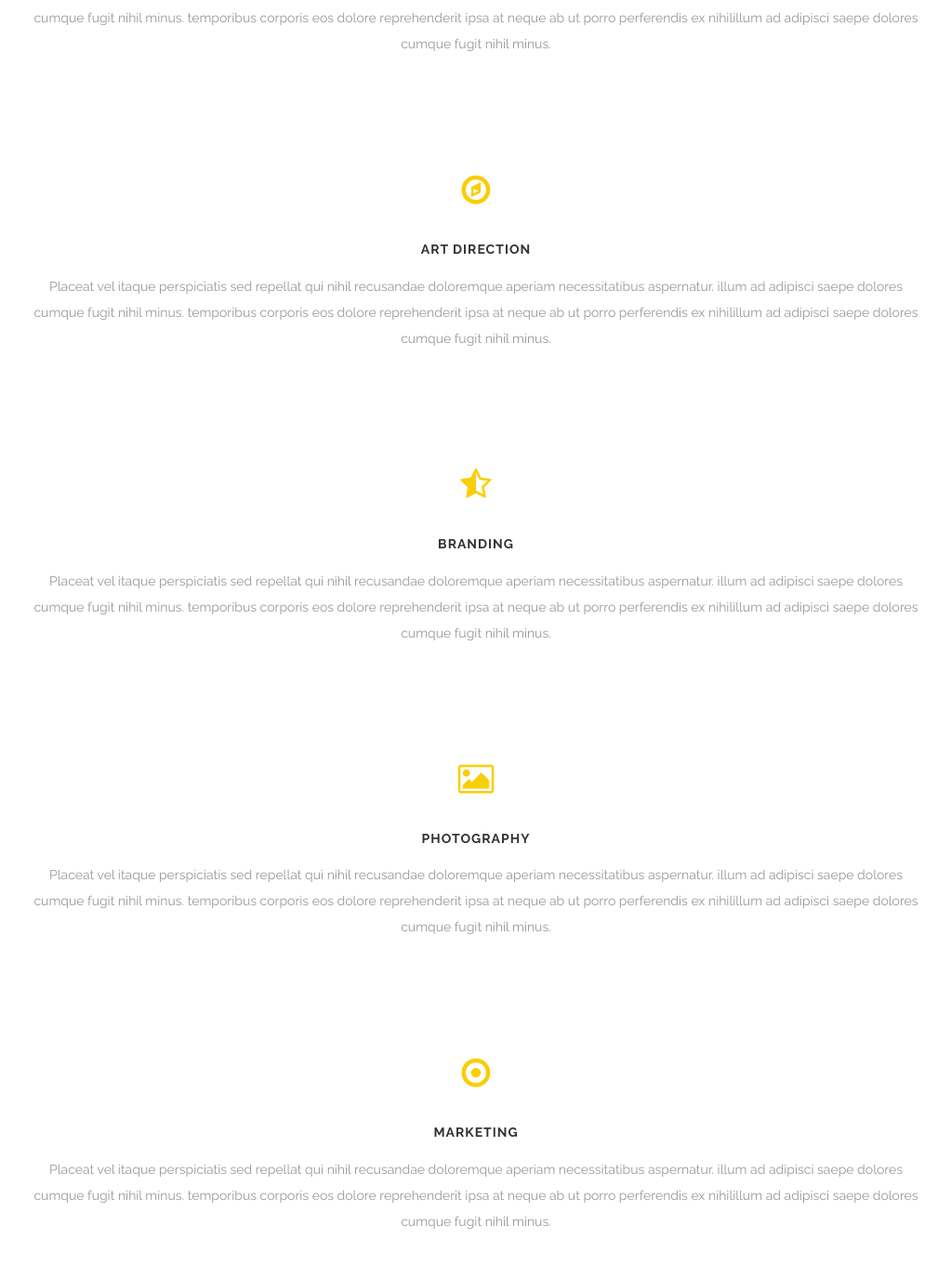
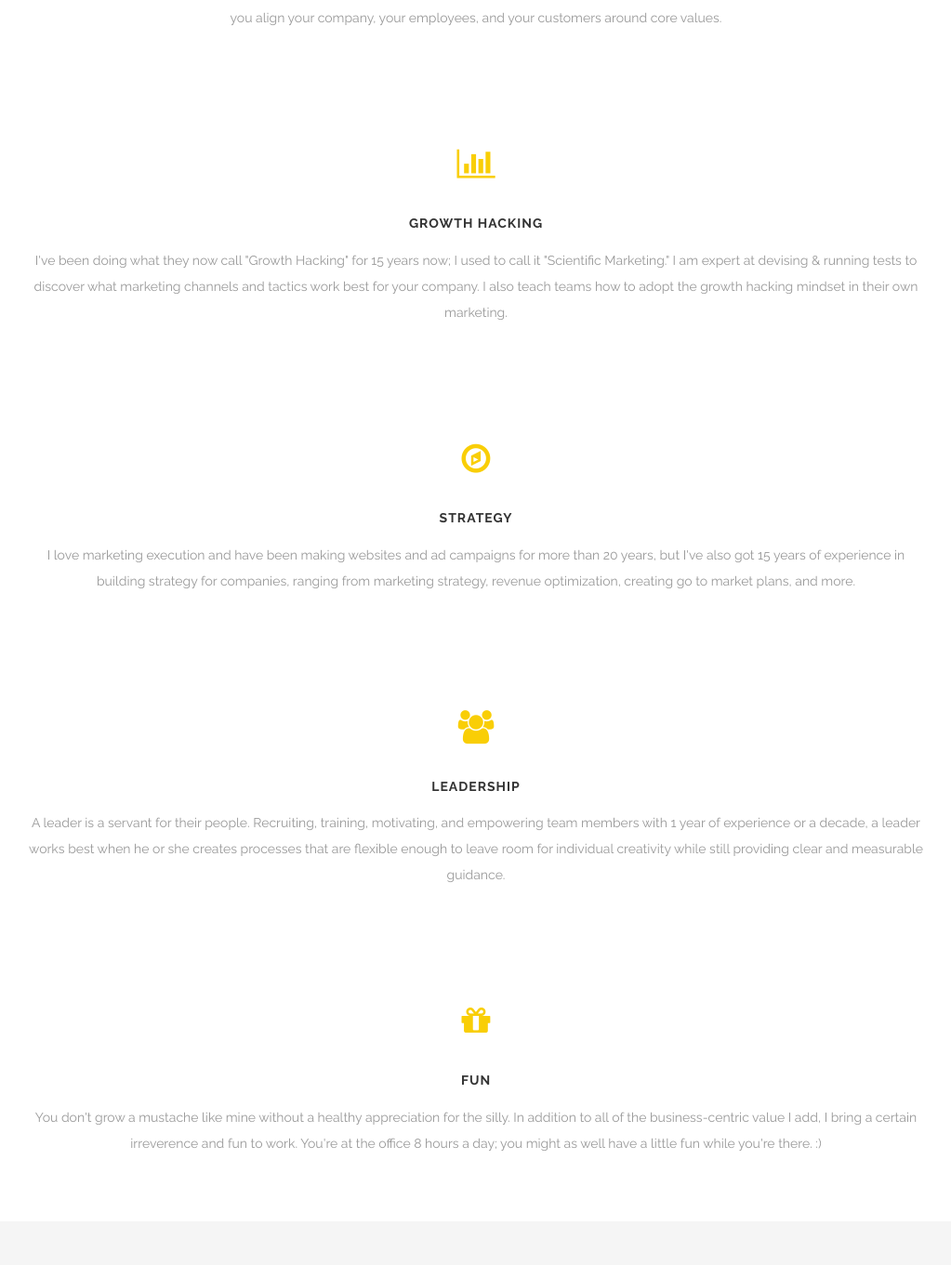
Before and after one commit to TheEnigmaticT/wayout_playground, a Jekyll site: the page built from index.html, in a window 1280 px wide and 1400 px high, scrolled down 1425 px. Shown: the top 1361 px of the window at 93% size, without its empty margins (128-1151 px from the left). Built offline with Jekyll 4.4.1, drawn with Linux system fonts in a browser that asks for light colours; some of the changed text lies outside the part shown.

Commit message:
trying out elbe theme

```diff
--- a/_includes/header.html
+++ b/_includes/header.html
@@ -5,7 +5,7 @@
       <li class='name'>
         <h1>
           <a href="{{site.url}}/index.html">
-            <img alt="" src="{{site.url}}/images/logo-bordered.png" />
+            <img alt="" src="{{site.url}}/images/ChiefMustacheOfficer_Logo_Horizontal_small.png" />
           </a>
         </h1>
       </li>
--- a/index.html
+++ b/index.html
@@ -16,26 +16,26 @@ slides:
           class: boxed
 
 boxes:
-  - icon_class: fa fa-trophy
-    title: Design
-    text:
-      Placeat vel itaque perspiciatis sed repellat qui nihil recusandae doloremque aperiam necessitatibus aspernatur. illum ad adipisci saepe dolores cumque fugit nihil minus. temporibus corporis eos dolore reprehenderit ipsa at neque ab ut porro perferendis ex nihilillum ad adipisci saepe dolores cumque fugit nihil minus.
-  - icon_class: fa fa-compass
-    title: Art direction
-    text:
-      Placeat vel itaque perspiciatis sed repellat qui nihil recusandae doloremque aperiam necessitatibus aspernatur. illum ad adipisci saepe dolores cumque fugit nihil minus. temporibus corporis eos dolore reprehenderit ipsa at neque ab ut porro perferendis ex nihilillum ad adipisci saepe dolores cumque fugit nihil minus.
-  - icon_class: fa fa-star-half-empty
+  - icon_class: fa fa-magic
     title: Branding
     text:
-      Placeat vel itaque perspiciatis sed repellat qui nihil recusandae doloremque aperiam necessitatibus aspernatur. illum ad adipisci saepe dolores cumque fugit nihil minus. temporibus corporis eos dolore reprehenderit ipsa at neque ab ut porro perferendis ex nihilillum ad adipisci saepe dolores cumque fugit nihil minus.
-  - icon_class: fa fa-image
-    title: Photography
+      Branding is a lot more than a logo or a color scheme. Brand answers the fundamental question of why you're in business, and nailing branding helps you align your company, your employees, and your customers around core values.
+  - icon_class: fa fa-bar-chart-o
+    title: Growth Hacking
     text:
-      Placeat vel itaque perspiciatis sed repellat qui nihil recusandae doloremque aperiam necessitatibus aspernatur. illum ad adipisci saepe dolores cumque fugit nihil minus. temporibus corporis eos dolore reprehenderit ipsa at neque ab ut porro perferendis ex nihilillum ad adipisci saepe dolores cumque fugit nihil minus.
-  - icon_class: fa fa-dot-circle-o
-    title: Marketing
+      I've been doing what they now call "Growth Hacking" for 15 years now; I used to call it "Scientific Marketing." I am expert at devising &amp; running tests to discover what marketing channels and tactics work best for your company. I also teach teams how to adopt the growth hacking mindset in their own marketing.
+  - icon_class: fa fa-compass
+    title: Strategy
     text:
-      Placeat vel itaque perspiciatis sed repellat qui nihil recusandae doloremque aperiam necessitatibus aspernatur. illum ad adipisci saepe dolores cumque fugit nihil minus. temporibus corporis eos dolore reprehenderit ipsa at neque ab ut porro perferendis ex nihilillum ad adipisci saepe dolores cumque fugit nihil minus.
+      I love marketing execution and have been making websites and ad campaigns for more than 20 years, but I've also got 15 years of experience in building strategy for companies, ranging from marketing strategy, revenue optimization, creating go to market plans, and more.
+  - icon_class: fa fa-users
+    title: Leadership
+    text:
+      A leader is a servant for their people. Recruiting, training, motivating, and empowering team members with 1 year of experience or a decade, a leader works best when he or she creates processes that are flexible enough to leave room for individual creativity while still providing clear and measurable guidance.
+  - icon_class: fa fa-gift
+    title: Fun
+    text:
+      You don't grow a mustache like mine without a healthy appreciation for the silly. In addition to all of the business-centric value I add, I bring a certain irreverence and fun to work. You're at the office 8 hours a day; you might as well have a little fun while you're there. :)
 milestones:
   - from: 0
     to: 69
@@ -51,15 +51,15 @@ milestones:
     title: Articles Published
 
 testimonials:
-  - text: "Reprehenderit eos et non et ut eum reprehenderit quis sequi quia vel repellendus id. Velit quit blanditiis dolor quam error eos dolores sequi eaque rerum est. Velit quit blanditiis dolor quam error eos dolores sequi eaque rerum est."
-    author: David White
-    position: Designer at Huglab
-  - text: "Lorem ipsum dolor sit amet, consectetuer adipiscing elit, sed diam nonummy nibh euismod tincidunt ut laoreet dolore magna aliquam erat volutpat consectetuer sit amet magna adipiscing."
-    author: David White
-    position: Designer at Huglab
-  - text: "Reprehenderit eos et non et ut eum reprehenderit quis sequi quia vel repellendus id. Velit quit blanditiis dolor quam error eos dolores sequi eaque rerum est. Velit quit blanditiis dolor quam error eos dolores sequi eaque rerum est."
-    author: David White
-    position: Designer at Huglab
+  - text: "Trevor is an experienced and highly skilled marketer who can build strong teams and lead them to achieve company goals."
+    author: Maria Sergo
+    position: Marketing Specialist at Unito.io
+  - text: "Trevor was a wonderful boss - always willing to pitch in with his creativity and industry know how while at the same time giving me space to do things my way"
+    author: Piotr Szczesniak
+    position: PR Specialist at GOG.com
+  - text: "Trevor was a great mentor, demanding editor, and brought amazing attention to detail and incredible patience [...] He built a team of people driven to ship, create, and achieve."
+    author: Agnieszka Gasiorek
+    position: Head of Marketing at Kontakt.io
 
 clients:
   - images/@stock/client-1.png
@@ -224,8 +224,7 @@ clients:
 </div>
 
 
-
-
+<!--
 <div class='full parallax' style='background: #f5f5f5'>
   <div class='row'>
     {% for milestone in page.milestones %}
@@ -240,6 +239,8 @@ clients:
   </div>
   <div class='four spacing'></div>
 </div>
+!-->
+<!--
 <div class='full no-padding' style='background: #444; color: #fff'>
   <div class='two spacing'></div>
   <div class='mod modCallToAction'>
@@ -254,6 +255,7 @@ clients:
   </div>
   <div class='spacing'></div>
 </div>
+!-->
 <div class='full'>
   <div class='row'>
     <div class='large-12 columns'>
```
Also changed, not shown: images/ChiefMustacheOfficer_Logo_Horizontal_small.png (added), images/unito_illustration.png (added), 16 other files.
